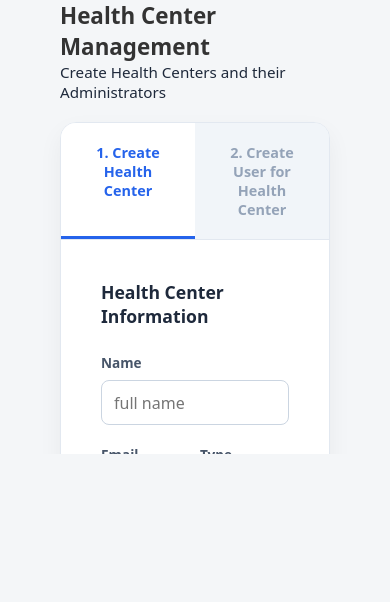
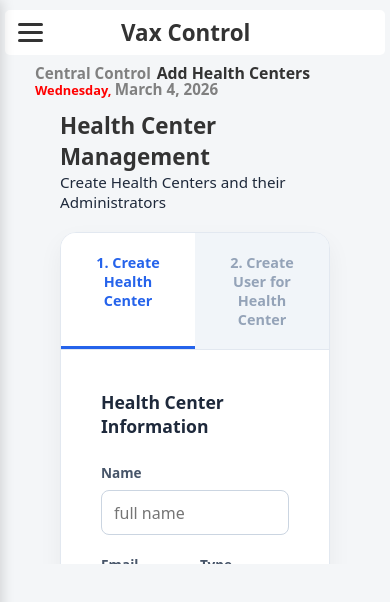
Before and after one commit to kperusi/vaccineapp, a Next.js app: page /frontend/admin/create-facilities in a window 390 px wide. Shown: the top 602 px of the page. Built offline with nearby package versions, Linux system fonts and the light colour scheme; no server answers; the database is empty.

Commit message:
add hambuger to admin dashboard

```diff
--- a/src/app/styles/meduim.css
+++ b/src/app/styles/meduim.css
@@ -35,6 +35,14 @@ height:fit-content !important;
     background-size: cover;
     background-repeat: no-repeat;
     background-position: 0px 0px;
-    border: solid red;
+
+  }
+  .dashboard{
+
+  }
+  .ms-header{
+
+    display: flex !important;
+    width: 100%;
   }
 }
```
